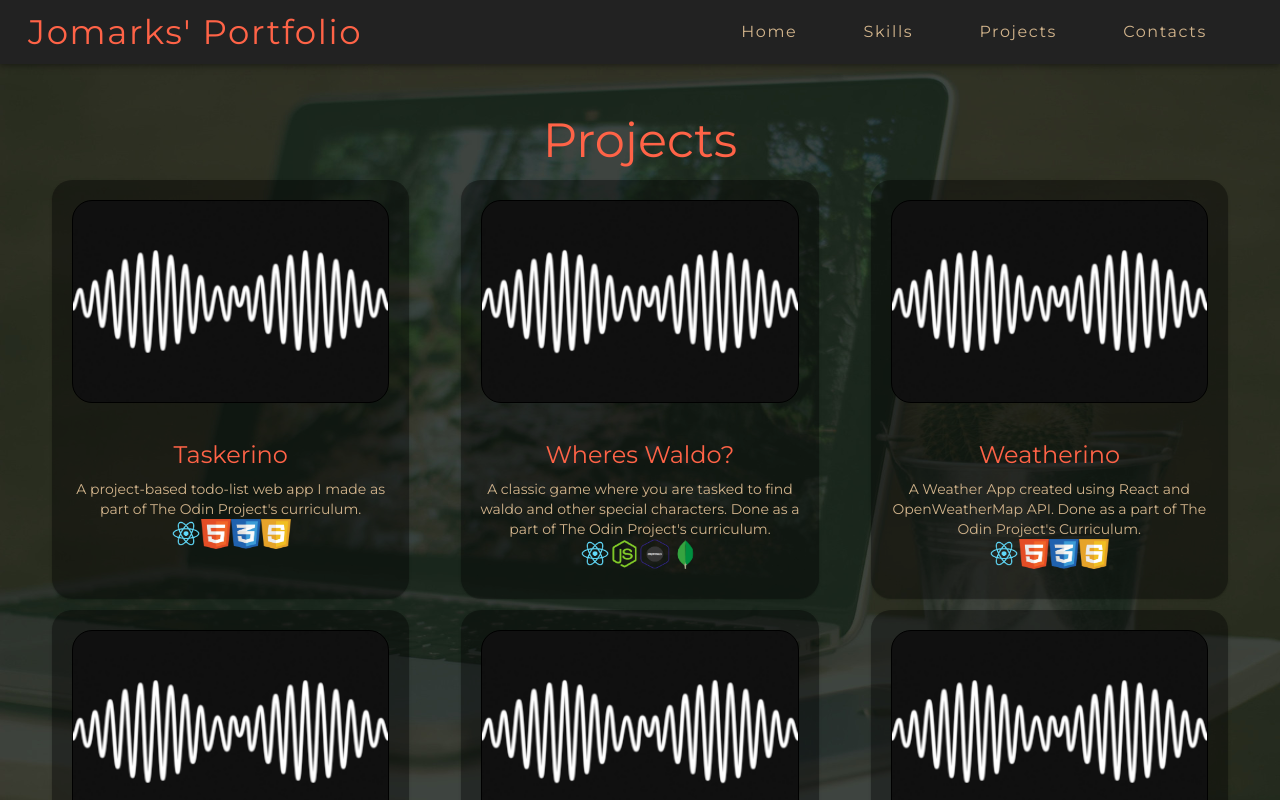
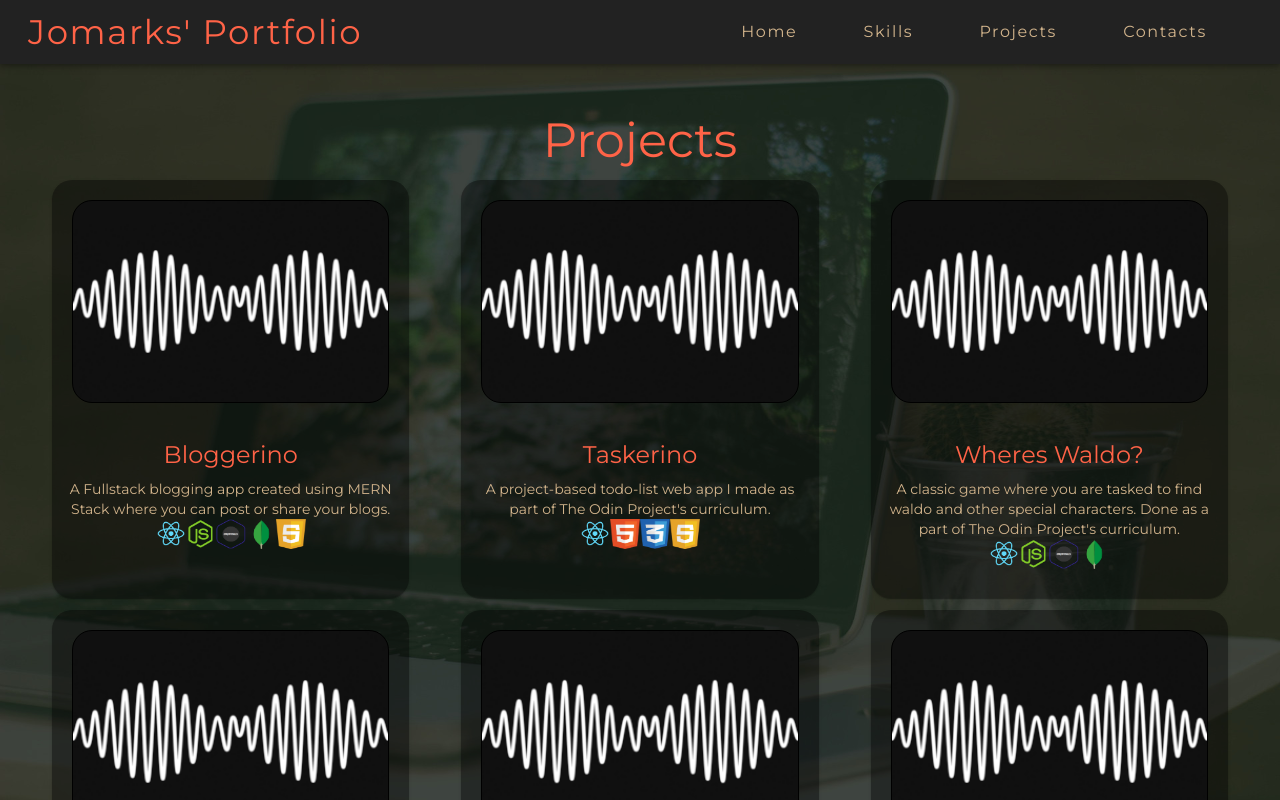
Before and after one commit to Jomark031497/jomark-portfolio, a React (Create React App) app: page /jomark-portfolio/portfolio in a window 1280 px wide. Shown: the top 800 px of the page. Built offline with nearby package versions, Linux system fonts and the light colour scheme.

Commit message:
added a project

```diff
--- a/src/components/Portfolio.js
+++ b/src/components/Portfolio.js
@@ -57,6 +57,13 @@ const useStyles = makeStyles((theme) => ({
 }));
 
 const myProjects = [
+  {
+    title: "Bloggerino",
+    description:
+      "A Fullstack blogging app created using MERN Stack where you can post or share your blogs.",
+    usedTech: [REACT, NODE, EXPRESS, MONGO, JSCRIPT],
+    imgSrc: placeholderImg,
+  },
   {
     title: "Taskerino",
     description:
```
